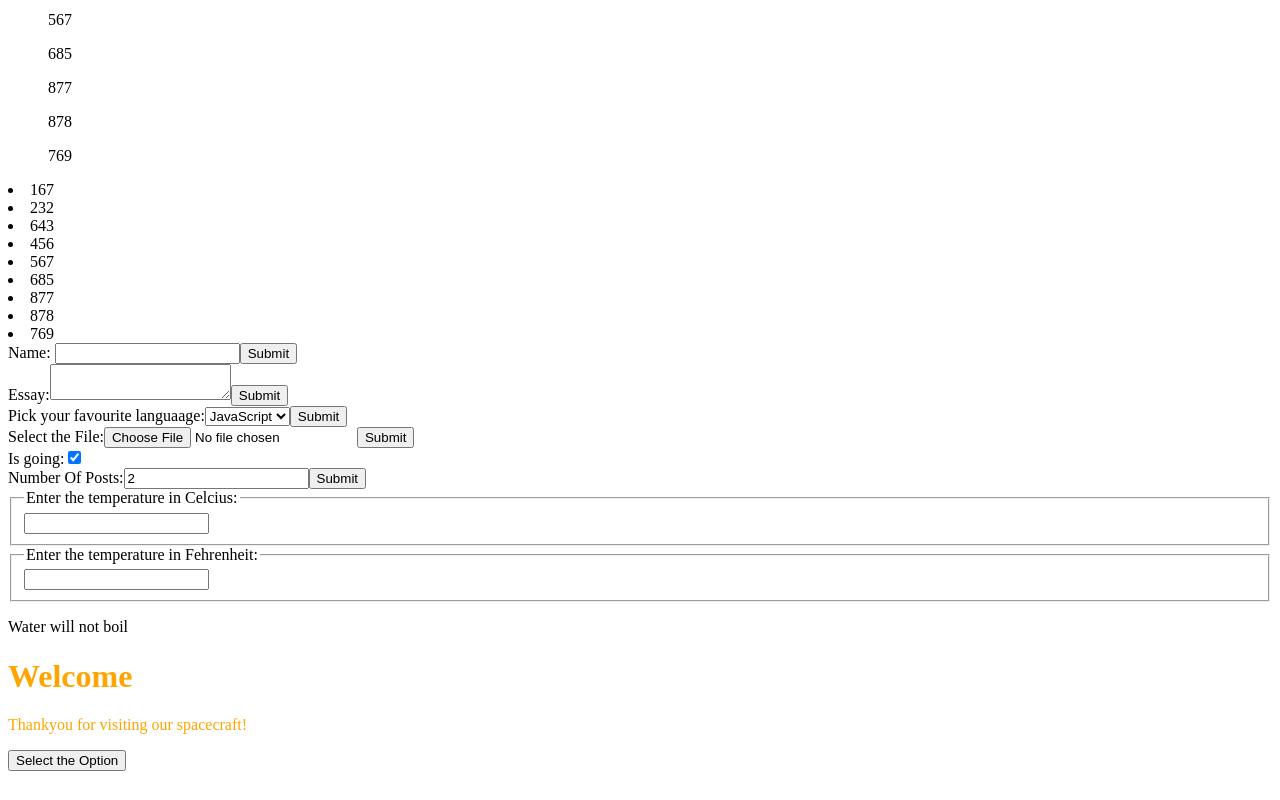
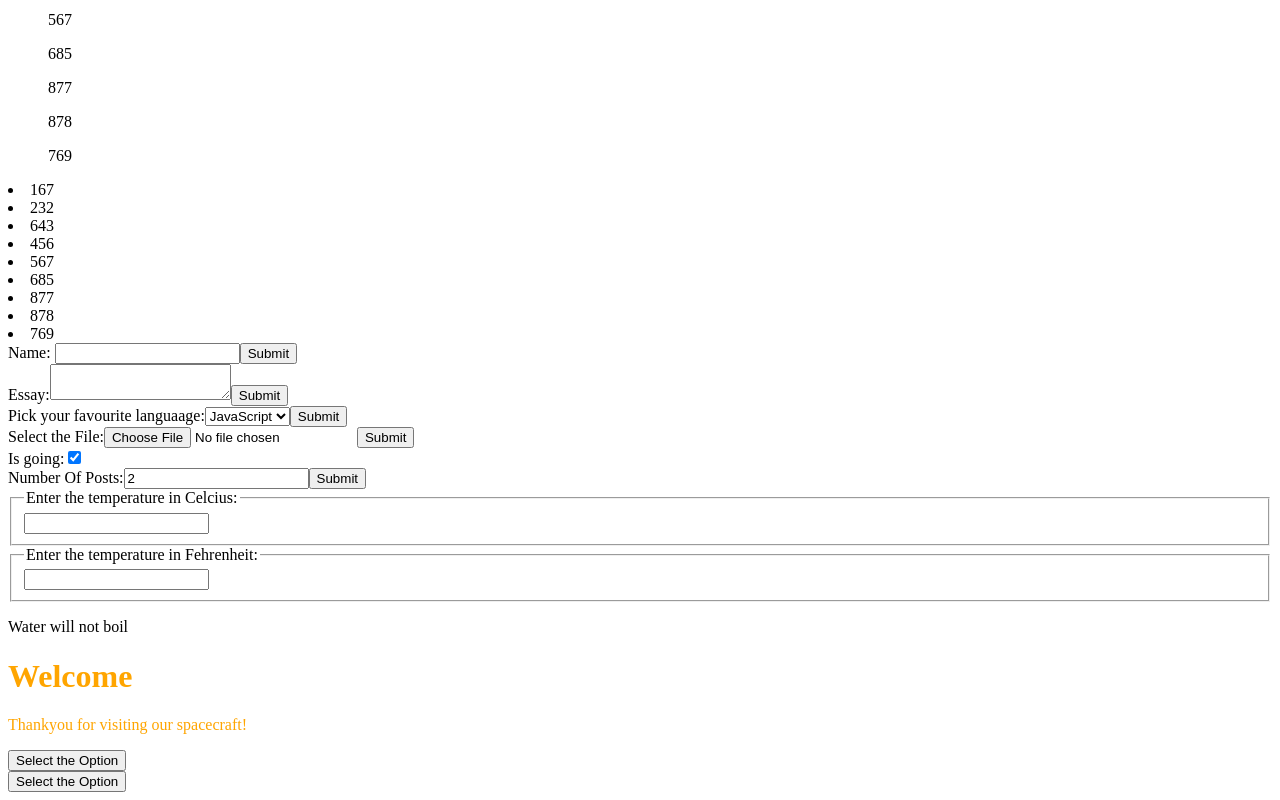
Before and after one commit to rahulvishwakarm/React-Fundamentals, a React (Create React App) app in the folder react-basics/: page / in a window 1280 px wide. Shown: the part 1691-2491 px from the top of the page. Before the commit the page ends 2470 px from the top, so only its background shows below. Built offline with nearby package versions, Linux system fonts and the light colour scheme.

Commit message:
Show and Remove on click

```diff
--- a/react-basics/src/App.js
+++ b/react-basics/src/App.js
@@ -20,6 +20,7 @@ import BasicListCompoent from "./List and Keys/BasicListCompoent";
 import Keys from "./List and Keys/Keys";
 import RenderingMultipleComponent from "./List and Keys/RenderingMultipleComponent";
 import UsingMap from "./List and Keys/UsingMap";
+import OnClickShowAndRemove from "./React Advance/OnClickShowAndRemove";
 import OnClickShowOption from "./React Advance/OnClickShowOption";
 import SemanticHTML from "./React Advance/SemanticHTML";
 import RenderElement from "./Rendering Element/RenderElement";
@@ -85,7 +86,7 @@ function App() {
 
         {/* <SemanticHTML items={{term:1,description:"testing one"}}/> */}
         <OnClickShowOption/>
-
+        <OnClickShowAndRemove/>
     </div>
   );
 }
--- /dev/null
+++ b/react-basics/src/React Advance/OnClickShowAndRemove.js
@@ -0,0 +1,46 @@
+import React, { Component } from 'react'
+
+class OnClickShowAndRemove extends Component {
+    constructor(props) {
+        super(props);
+        this.state = {isOpen:false};
+        this.timeOutId=null;
+        this.onClickHandler = this.onClickHandler.bind(this);
+        this.handleBlur = this.handleBlur.bind(this);
+        this.handleFocus=this.handleFocus.bind(this);
+    }
+
+    onClickHandler() {
+        this.setState(currentState => ({
+            isOpen:!currentState.isOpen
+        }))
+    }
+
+    handleBlur() {
+        this.timeOutId = setTimeout(()=>{
+            this.setState({
+                isOpen:false
+            })
+        })
+    }
+
+    handleFocus() {
+        clearTimeout(this.timeOutId);
+    }
+
+    render() {
+        return (
+            <div onBlur={this.handleBlur} onFocus={this.handleFocus}>
+                <button onClick={this.onClickHandler} >Select the Option</button>
+                {this.state.isOpen && (
+                        <ul>
+                            <li>Option 1</li>
+                            <li>Option 2</li>
+                            <li>Option 3</li>
+                        </ul>
+                )}
+            </div>
+        )
+    }
+}
+export default OnClickShowAndRemove;
```
